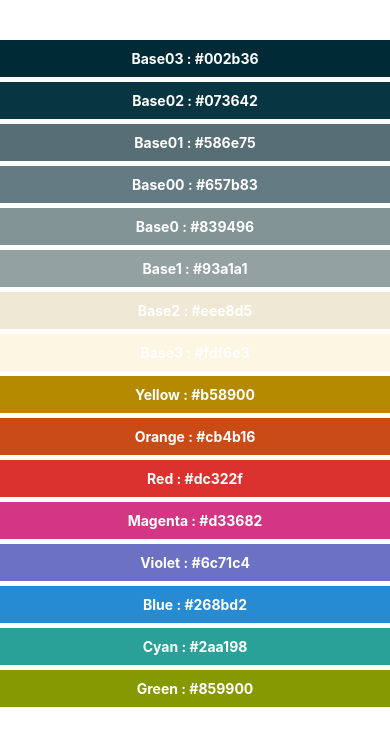
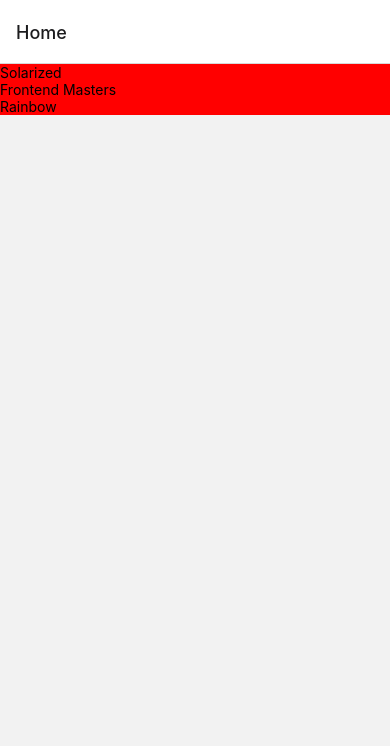
Before and after one commit to jdela22/ReactNativeFEM, a React Native app: screen /Home in a window 390 px wide. Shown: the top 746 px of the page. Built offline with nearby package versions, Linux system fonts and the light colour scheme.

Commit message:
more palettes wip

```diff
--- a/App.tsx
+++ b/App.tsx
@@ -1,50 +1,22 @@
 import { StatusBar } from "expo-status-bar";
 import { FlatList, SafeAreaView, StyleSheet, Text, View } from "react-native";
 import ColorBox from "./components/Colorbox";
+import { NavigationContainer } from "@react-navigation/native";
+import Home from "./screens/Home";
+import ColorPalette from "./screens/ColorPalette";
+import { createStackNavigator } from "@react-navigation/stack";
+export default function App() {
+  const Stack = createStackNavigator();
 
-const COLORS = [
-  { colorName: "Base03", hexCode: "#002b36" },
-  { colorName: "Base02", hexCode: "#073642" },
-  { colorName: "Base01", hexCode: "#586e75" },
-  { colorName: "Base00", hexCode: "#657b83" },
-  { colorName: "Base0", hexCode: "#839496" },
-  { colorName: "Base1", hexCode: "#93a1a1" },
-  { colorName: "Base2", hexCode: "#eee8d5" },
-  { colorName: "Base3", hexCode: "#fdf6e3" },
-  { colorName: "Yellow", hexCode: "#b58900" },
-  { colorName: "Orange", hexCode: "#cb4b16" },
-  { colorName: "Red", hexCode: "#dc322f" },
-  { colorName: "Magenta", hexCode: "#d33682" },
-  { colorName: "Violet", hexCode: "#6c71c4" },
-  { colorName: "Blue", hexCode: "#268bd2" },
-  { colorName: "Cyan", hexCode: "#2aa198" },
-  { colorName: "Green", hexCode: "#859900" },
-];
-
-export default function App() {
   return (
-    <SafeAreaView style={styles.container}>
-      <FlatList
-        keyExtractor={(item) => item.hexCode}
-        style={styles.list}
-        data={COLORS}
-        renderItem={({ item }) => (
-          <ColorBox colorName={item.colorName} hexCode={item.hexCode} />
-        )}
-      />
-    </SafeAreaView>
+    <NavigationContainer>
+      <Stack.Navigator>
+        <Stack.Screen name="Home" component={Home}></Stack.Screen>
+        <Stack.Screen
+          name="ColorPalette"
+          component={ColorPalette}
+        ></Stack.Screen>
+      </Stack.Navigator>
+    </NavigationContainer>
   );
 }
-
-const styles = StyleSheet.create({
-  container: {
-    flex: 1,
-    backgroundColor: "#fff",
-    alignItems: "center",
-    padding: 16,
-    paddingTop: 40,
-  },
-  list: {
-    width: "100%",
-  },
-});
--- /dev/null
+++ b/components/PalettePreview.tsx
@@ -0,0 +1,12 @@
+import React from "react";
+import { View, Text } from "react-native";
+
+const PalettePreview = ({ title }: { title: string }) => {
+  return (
+    <View>
+      <Text>{title}</Text>
+    </View>
+  );
+};
+
+export default PalettePreview;
--- /dev/null
+++ b/screens/ColorPalette.tsx
@@ -0,0 +1,35 @@
+import React from "react";
+import { View, Text, SafeAreaView, FlatList, StyleSheet } from "react-native";
+import ColorBox from "../components/Colorbox";
+
+const ColorPalette = ({ route }: any) => {
+  const { colors, paletteName } = route.params;
+
+  return (
+    <SafeAreaView style={styles.container}>
+      <FlatList
+        keyExtractor={(item) => item.hexCode}
+        style={styles.list}
+        data={colors}
+        renderItem={({ item }) => (
+          <ColorBox colorName={item.colorName} hexCode={item.hexCode} />
+        )}
+      />
+    </SafeAreaView>
+  );
+};
+
+const styles = StyleSheet.create({
+  container: {
+    flex: 1,
+    backgroundColor: "#fff",
+    alignItems: "center",
+    padding: 16,
+    paddingTop: 40,
+  },
+  list: {
+    width: "100%",
+  },
+});
+
+export default ColorPalette;
--- /dev/null
+++ b/screens/Home.tsx
@@ -0,0 +1,80 @@
+import React from "react";
+import {
+  View,
+  Text,
+  TouchableOpacity,
+  FlatList,
+  StyleSheet,
+} from "react-native";
+import PalettePreview from "../components/PalettePreview";
+
+const Home = ({ navigation }: any) => {
+  const RAINBOW = [
+    { colorName: "Red", hexCode: "#FF0000" },
+    { colorName: "Orange", hexCode: "#FF7F00" },
+    { colorName: "Yellow", hexCode: "#FFFF00" },
+    { colorName: "Green", hexCode: "#00FF00" },
+    { colorName: "Violet", hexCode: "#8B00FF" },
+  ];
+
+  const FRONTEND_MASTERS = [
+    { colorName: "Red", hexCode: "#c02d28" },
+    { colorName: "Black", hexCode: "#3e3e3e" },
+    { colorName: "Grey", hexCode: "#8a8a8a" },
+    { colorName: "White", hexCode: "#ffffff" },
+    { colorName: "Orange", hexCode: "#e66225" },
+  ];
+
+  const COLORS = [
+    { colorName: "Base03", hexCode: "#002b36" },
+    { colorName: "Base02", hexCode: "#073642" },
+    { colorName: "Base01", hexCode: "#586e75" },
+    { colorName: "Base00", hexCode: "#657b83" },
+    { colorName: "Base0", hexCode: "#839496" },
+    { colorName: "Base1", hexCode: "#93a1a1" },
+    { colorName: "Base2", hexCode: "#eee8d5" },
+    { colorName: "Base3", hexCode: "#fdf6e3" },
+    { colorName: "Yellow", hexCode: "#b58900" },
+    { colorName: "Orange", hexCode: "#cb4b16" },
+    { colorName: "Red", hexCode: "#dc322f" },
+    { colorName: "Magenta", hexCode: "#d33682" },
+    { colorName: "Violet", hexCode: "#6c71c4" },
+    { colorName: "Blue", hexCode: "#268bd2" },
+    { colorName: "Cyan", hexCode: "#2aa198" },
+    { colorName: "Green", hexCode: "#859900" },
+  ];
+
+  const COLOR_PALETTES = [
+    { paletteName: "Solarized", colors: COLORS },
+    { paletteName: "Frontend Masters", colors: FRONTEND_MASTERS },
+    { paletteName: "Rainbow", colors: RAINBOW },
+  ];
+
+  return (
+    <View>
+      <FlatList
+        keyExtractor={(item) => item.paletteName}
+        style={styles.list}
+        data={COLOR_PALETTES}
+        renderItem={({ item }) => (
+          <TouchableOpacity
+            onPress={() =>
+              navigation.navigate("ColorPalette", { colors: item.colors })
+            }
+          >
+            <PalettePreview title={item.paletteName} />
+          </TouchableOpacity>
+        )}
+      />
+    </View>
+  );
+};
+
+const styles = StyleSheet.create({
+  list: {
+    fontWeight: "bold",
+    backgroundColor: "red",
+  },
+});
+
+export default Home;
```
Also changed, not shown: package.json (+9 -1 lines), 1 other file (tests, documents, lock files or other folders).
